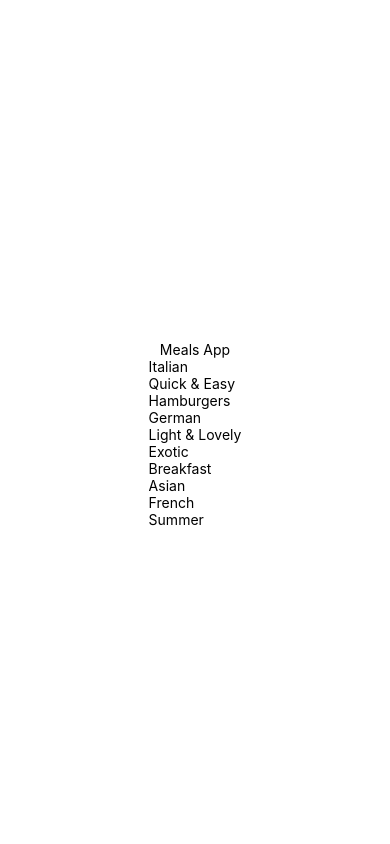
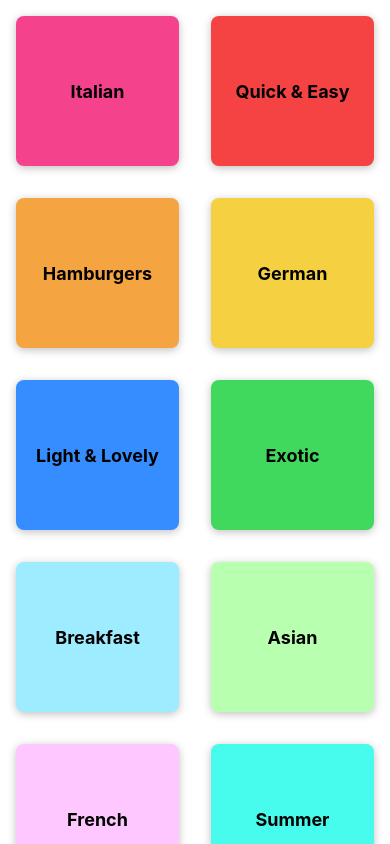
Before and after one commit to Alan114/Meals-app-v2, a React Native app: screen / in a window 390 px wide. Built offline with nearby package versions, Linux system fonts and the light colour scheme.

Commit message:
Items displayed in a grid and styling them

```diff
--- a/App.js
+++ b/App.js
@@ -4,11 +4,10 @@
 
 export default function App() {
   return (
-    <View style={styles.container}>
-      <Text>Meals App</Text>
+    <>
       <CategoriesScreen />
       <StatusBar style="auto" />
-    </View>
+    </>
   );
 }
 
--- a/components/CategoryGridTile.js
+++ b/components/CategoryGridTile.js
@@ -1,12 +1,18 @@
 import React from "react";
-import { Pressable, Text, View } from "react-native";
+import { Platform, Pressable, StyleSheet, Text, View } from "react-native";
 
 const CategoryGridTile = ({ title, color }) => {
   return (
-    <View>
-      <Pressable>
-        <View>
-          <Text>{title}</Text>
+    <View style={[styles.gridItem, { backgroundColor: color }]}>
+      <Pressable
+        android_ripple={{ color: "#ccc" }}
+        style={({ pressed }) => [
+          styles.button,
+          pressed ? styles.buttonPressed : null,
+        ]}
+      >
+        <View style={styles.innerContainer}>
+          <Text style={styles.title}>{title}</Text>
         </View>
       </Pressable>
     </View>
@@ -14,3 +20,35 @@
 };
 
 export default CategoryGridTile;
+
+const styles = StyleSheet.create({
+  gridItem: {
+    flex: 1,
+    margin: 16,
+    height: 150,
+    borderRadius: 8,
+    elevation: 4,
+    backgroundColor: "white",
+    shadowColor: "black",
+    shadowOpacity: 0.25,
+    shadowOffset: { width: 0, height: 2 },
+    shadowRadius: 8,
+    overflow: Platform.OS === "android" ? "hidden" : "visible",
+  },
+  button: {
+    flex: 1,
+  },
+  buttonPressed: {
+    opacity: 0.5,
+  },
+  innerContainer: {
+    flex: 1,
+    padding: 16,
+    justifyContent: "center",
+    alignItems: "center",
+  },
+  title: {
+    fontWeight: "bold",
+    fontSize: 18,
+  },
+});
--- a/screens/CategoriesScreen.js
+++ b/screens/CategoriesScreen.js
@@ -1,5 +1,5 @@
 import React from "react";
-import { FlatList, Text, View } from "react-native";
+import { FlatList } from "react-native";
 import CategoryGridTile from "../components/CategoryGridTile";
 import { CATEGORIES } from "../data/dummy-data";
 
@@ -11,13 +11,12 @@
 
 const CategoriesScreen = () => {
   return (
-    <View>
-      <FlatList
-        data={CATEGORIES}
-        renderItem={renderCategoryItem}
-        keyExtractor={(item) => item.id}
-      />
-    </View>
+    <FlatList
+      data={CATEGORIES}
+      renderItem={renderCategoryItem}
+      keyExtractor={(item) => item.id}
+      numColumns={2}
+    />
   );
 };
 
```
